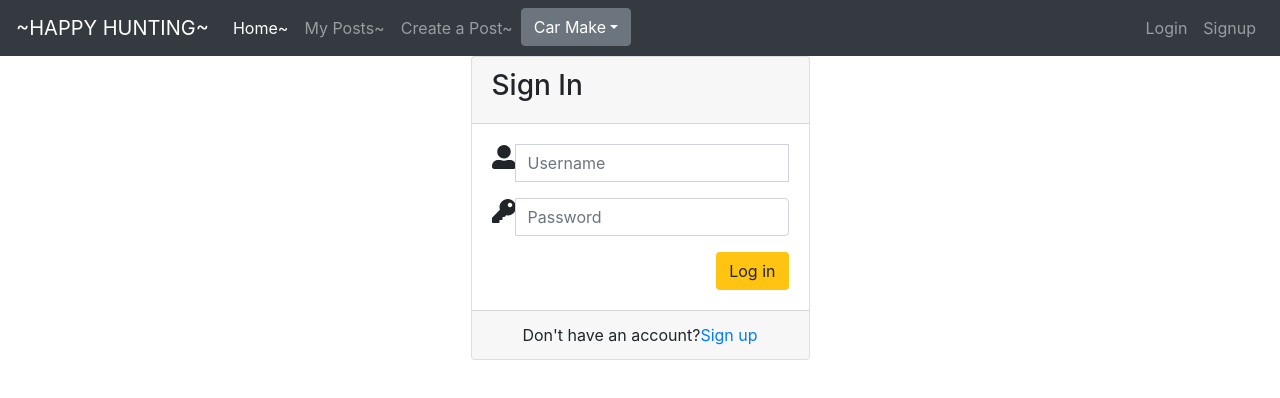
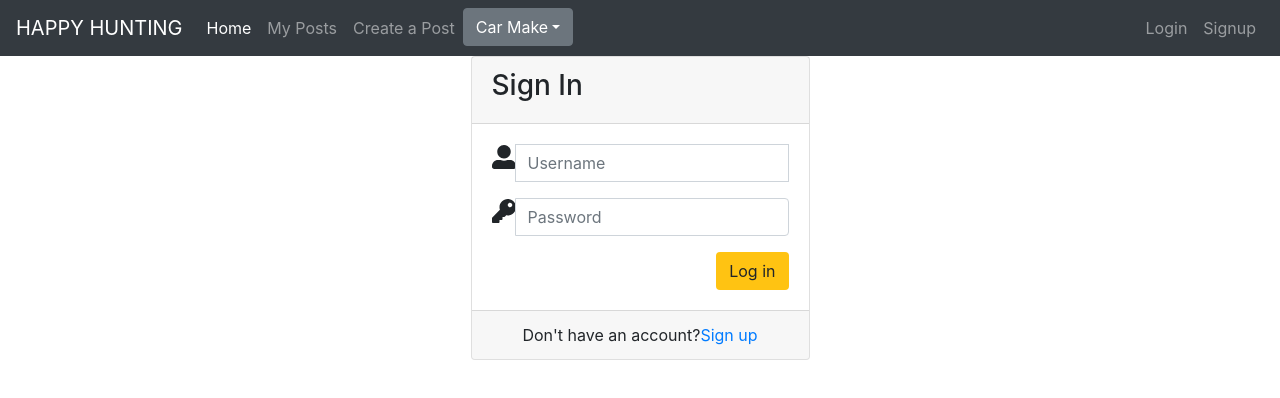
Before and after one commit to Fiveolioo/happy-hunting, a React (Create React App) app in the folder frontend/: page /login in a window 1280 px wide. Shown: the top 398 px of the page. Built offline with nearby package versions, Linux system fonts and the light colour scheme; no server answers.

Commit message:
Finished Delete Post, updating visual text and styling

```diff
--- a/frontend/src/components/EditPost.js
+++ b/frontend/src/components/EditPost.js
@@ -48,7 +48,6 @@ class EditPost extends Component {
         formData.append('[post]price', this.state.price)
         formData.append('[post]user_id', this.state.user_id)
         formData.append('[post]carmake_id', this.state.carmake_id)
-        // formData.append("[post]image", this.state.images)
         if (this.state.images !== '') {
             formData.append("[post]image", this.state.images)
         }
--- a/frontend/src/components/HomePost.js
+++ b/frontend/src/components/HomePost.js
@@ -22,19 +22,19 @@ export default class HomePost extends Component {
                     <div>
                         <img className="card-img-top" src={this.props.post.image ? this.props.post.image.url : ""} alt="Post image"></img>
                         <div className="card-body">
-                            <h3 className="card-title"> {this.props.post.title}</h3>
-                            <h5 > {this.props.post.price}</h5>
+                            <h3 className="card-title">Title: {this.props.post.title}</h3>
+                            <h5 >Price: ${this.props.post.price}</h5>
                             <button className="btn btn-info btn-block" onClick={this.handleClick}>Description</button>
                         </div>
                     </div>
                     <div>
-                        <h3 class="card-header hah" style={{ background: "burlywood" }}>{this.props.post.title}</h3>
+                        <h3 class="card-header hah" style={{ background: "burlywood" }}>Title: {this.props.post.title}</h3>
                         <div className="card-body" style={{ background: " #fff9e6" }}>
-                            <h3> {this.props.post.price} </h3>
+                            <h3>Price: ${this.props.post.price} </h3>
                             <p className="card-text">{this.props.post.description}</p>
                             <ul class="list-group list-group-flush">
-                                <li class="list-group-item">{this.props.post.user.email}</li>
-                                <li class="list-group-item">{this.props.post.user.phone_number}</li>
+                                <li class="list-group-item">Email: {this.props.post.user.email}</li>
+                                <li class="list-group-item">Phone #: {this.props.post.user.phone_number}</li>
                             </ul>
                             <div class="card-footer text-muted">
                                 <button className="btn btn-info btn-block" onClick={this.handleClick}>Back to post</button>
--- a/frontend/src/components/NavBar.js
+++ b/frontend/src/components/NavBar.js
@@ -7,18 +7,18 @@ function Navbar({ currentUser }) {
     return (
         <div>
             <nav className="navbar navbar-expand-lg navbar-dark bg-dark ">
-                <Link className="navbar-brand" to="/">~HAPPY HUNTING~</Link>
+                <Link className="navbar-brand" to="/">HAPPY HUNTING</Link>
 
                 <div className="collapse navbar-collapse" id="navbarSupportedContent">
                     <ul className="navbar-nav mr-auto">
                         <li className="nav-item active">
-                            <Link className="nav-link" to="/">Home~</Link>
+                            <Link className="nav-link" to="/">Home</Link>
                         </li>
                         <li className="nav-item">
-                            <Link className="nav-link" to="/myposts">My Posts~</Link>
+                            <Link className="nav-link" to="/myposts">My Posts</Link>
                         </li>
                         <li className="nav-item">
-                            <Link className="nav-link" to="/createPost">Create a Post~</Link>
+                            <Link className="nav-link" to="/createPost">Create a Post</Link>
                         </li>
                         <li className="nav-item dropdown">
                             <CarMakes />
```
